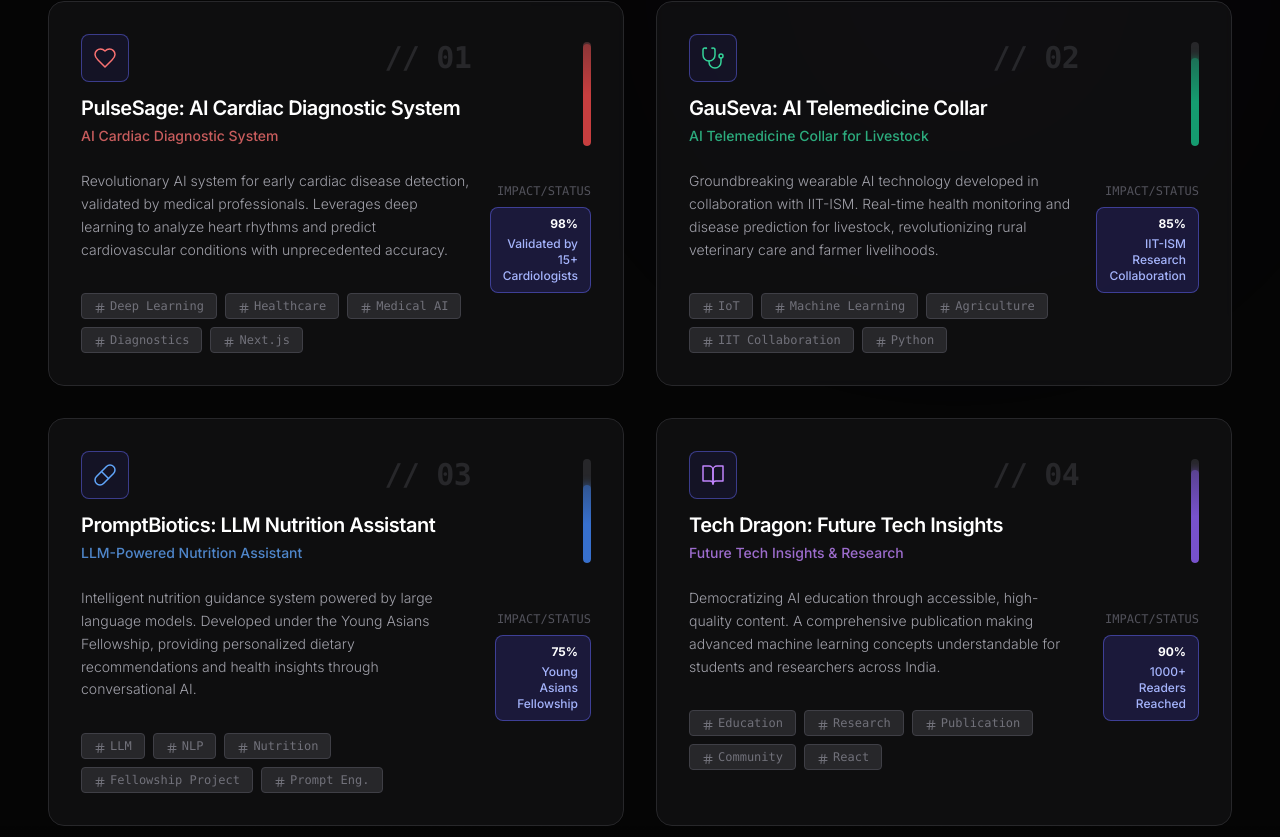
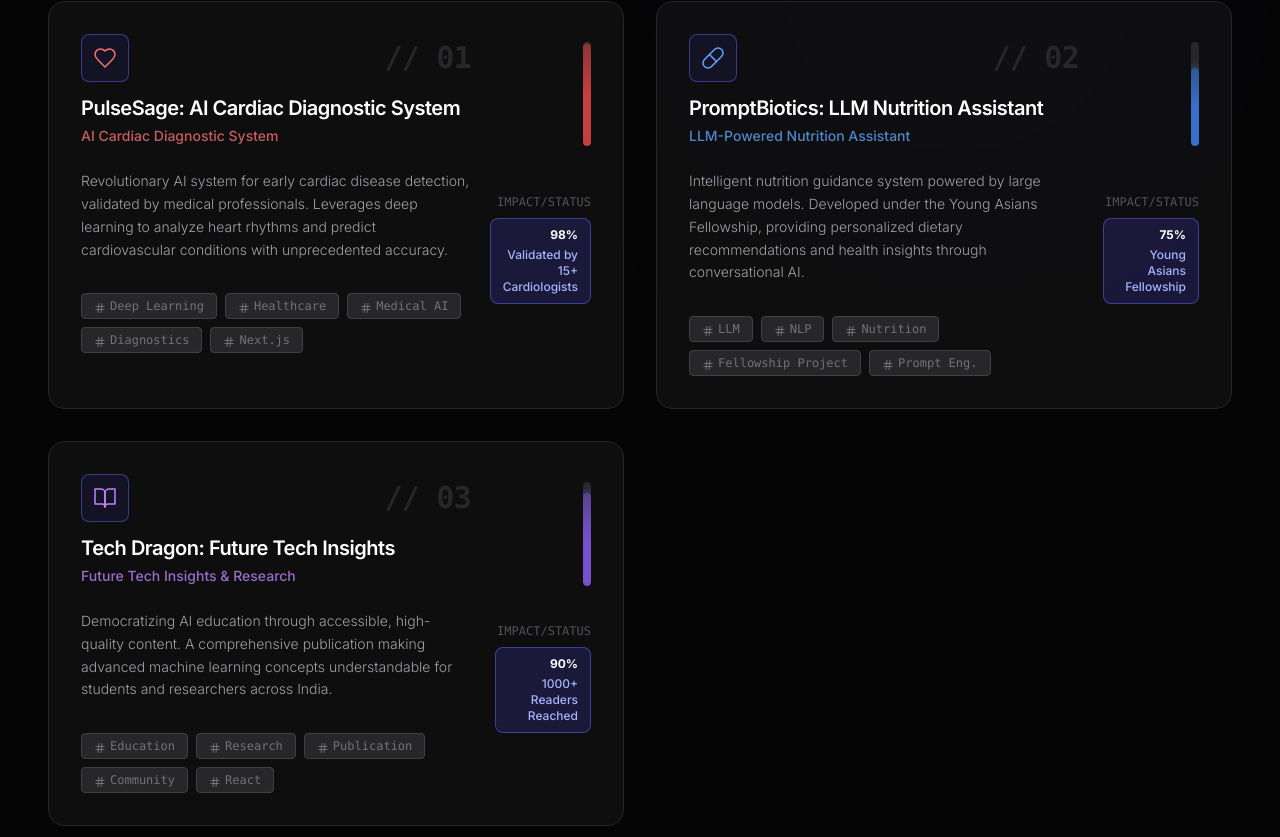
Before and after one commit to sarvagya-singh-pro/portfolio, a Next.js app: page / in a window 1280 px wide. Shown: the part 3723-4560 px from the top of the page. Built offline with nearby package versions, Linux system fonts and the light colour scheme.

Commit message:
compoents update

```diff
--- a/app/components/Experience.tsx
+++ b/app/components/Experience.tsx
@@ -55,22 +55,9 @@
       "Collaborated with interdisciplinary research team"
     ],
   },
+
   {
     id: 4,
-    type: "research",
-    title: "Research Collaborator",
-    organization: "IIT (ISM) Dhanbad",
-    location: "Dhanbad, India",
-    period: "January 2024 - Present",
-    description: "Collaborating on GauSeva AI telemedicine project for livestock health monitoring. Building IoT-enabled AI diagnostic system.",
-    achievements: [
-      "Developed real-time disease detection algorithms",
-      "Secured trial commitment from 40+ rural farms",
-      "Integrated edge computing for remote diagnostics"
-    ],
-  },
-  {
-    id: 5,
     type: "research",
     title: "Independent Researcher",
     organization: "PulseSage - Cardiac AI System",
--- a/app/components/Research.tsx
+++ b/app/components/Research.tsx
@@ -22,20 +22,6 @@
   },
   {
     id: 2,
-    title: "GauSeva: AI Telemedicine Collar",
-    subtitle: "AI Telemedicine Collar for Livestock",
-    description: "Groundbreaking wearable AI technology developed in collaboration with IIT-ISM. Real-time health monitoring and disease prediction for livestock, revolutionizing rural veterinary care and farmer livelihoods.",
-    tags: ["IoT", "Machine Learning", "Agriculture", "IIT Collaboration", "Python"],
-    icon: Stethoscope,
-    gradient: "from-green-600/10 to-emerald-600/10",
-    glowColor: "rgba(16, 185, 129, 0.3)",
-    iconColor: "text-emerald-400",
-    impact: "IIT-ISM Research Collaboration",
-    rating: 85,
-    link: "https://gauseva-ai.vercel.app/"
-  },
-  {
-    id: 3,
     title: "PromptBiotics: LLM Nutrition Assistant",
     subtitle: "LLM-Powered Nutrition Assistant",
     description: "Intelligent nutrition guidance system powered by large language models. Developed under the Young Asians Fellowship, providing personalized dietary recommendations and health insights through conversational AI.",
@@ -49,7 +35,7 @@
     link: "https://promptbiotics.org/"
   },
   {
-    id: 4,
+    id: 3,
     title: "Tech Dragon: Future Tech Insights",
     subtitle: "Future Tech Insights & Research",
     description: "Democratizing AI education through accessible, high-quality content. A comprehensive publication making advanced machine learning concepts understandable for students and researchers across India.",
--- a/app/components/Testimonials.tsx
+++ b/app/components/Testimonials.tsx
@@ -15,17 +15,9 @@
     rating: 5,
     project: "PulseSage"
   },
+
   {
     id: 2,
-    name: "Prof. Arun Dayal Udai",
-    role: "Faculty, IIT (ISM) Dhanbad",
-    image: "/testimonials/professor-1.jpg",
-    content:"Sarvagya's dedication to GauSeva and his innovative approach to improving cattle healthcare clearly demonstrate his passion for impactful scientific research",
-    rating: 5,
-    project: "GauSeva AI"
-  },
-  {
-    id: 3,
     name: "Prof. Afshar Alam De",
     role: "Vice-chancellor, Jamia Hamdard",
     image: "/testimonials/mentor-1.jpg",
@@ -34,7 +26,7 @@
     project: "Overall "
   },
   {
-    id: 4,
+    id: 3,
     name: "Mr. Sarthak Siddhant ",
     role: "Employee, Education India",
     image: "/testimonials/cto-1.jpg",
```
